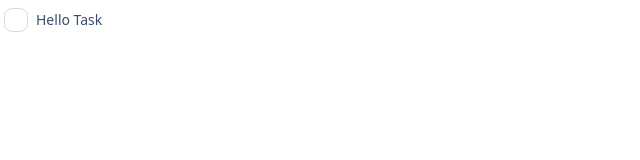
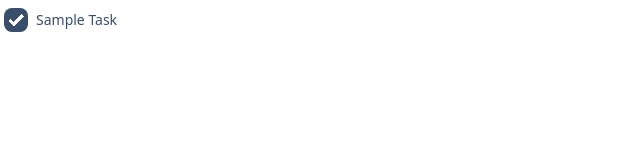
Before and after one commit to gsuke/vue-todolist-tdd, a Vue app: page / in a window 1280 px wide. Shown: the top 160 px of the page, without its empty margins (0-640 px from the left). Built offline with nearby package versions, Linux system fonts and the light colour scheme.

Commit message:
fix: adjust TodoItem

```diff
--- a/src/App.vue
+++ b/src/App.vue
@@ -11,5 +11,5 @@ export default App;
 </script>
 
 <template>
-  <TodoItem text="Hello Task" />
+  <TodoItem is-done="true" text="Sample Task" />
 </template>
--- a/src/components/TodoItem.vue
+++ b/src/components/TodoItem.vue
@@ -1,6 +1,6 @@
 <template>
   <label :for="uid" class="label justify-start">
-    <input :id="uid" type="checkbox" :checked="isDone" class="checkbox" />
+    <input :id="uid" v-model="isDone" type="checkbox" class="checkbox" />
     <div class="label-text ml-2">{{ text }}</div>
   </label>
 </template>
```
Also changed, not shown: 1 other file (tests, documents, lock files or other folders).
